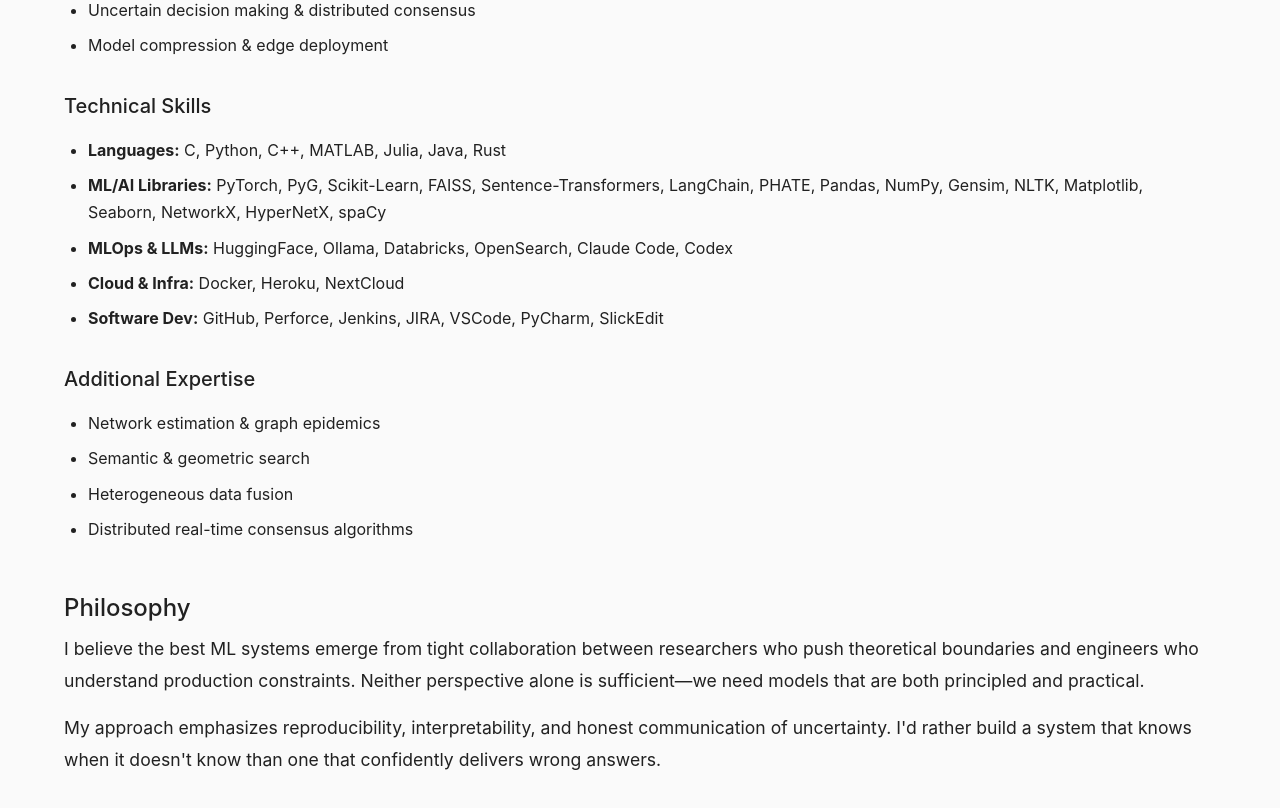
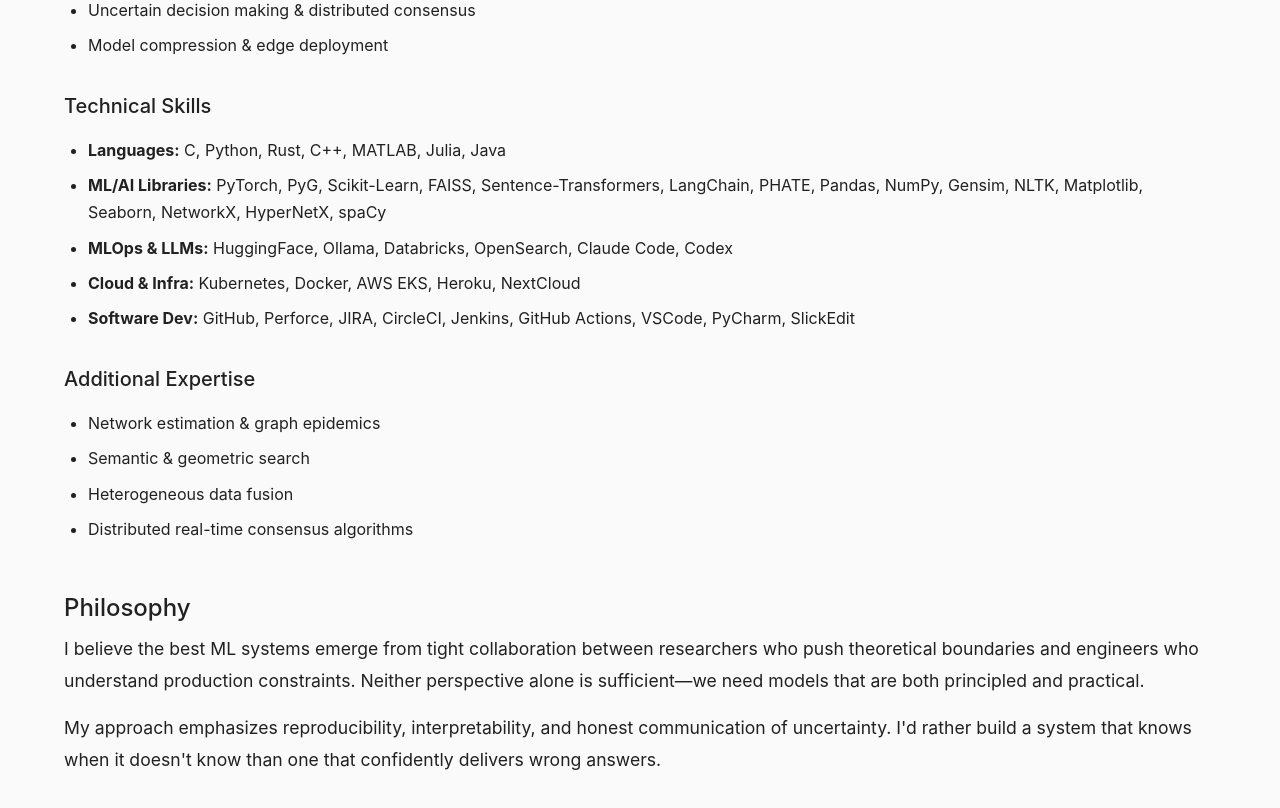
Before and after one commit to ConradHougen/conradhougen.github.io, a Next.js app: page /about in a window 1280 px wide. Shown: the part 1160-1968 px from the top of the page. Built offline with nearby package versions, Linux system fonts and the light colour scheme; what @mui/material-nextjs would draw is missing.

Commit message:
Reorder pages; Modify About page skills

```diff
--- a/src/app/about/page.tsx
+++ b/src/app/about/page.tsx
@@ -92,7 +92,7 @@
         </Typography>
         <Box component="ul" sx={{ pl: 3, '& li': { mb: 1 } }}>
           <li>
-            <Typography variant="body1"><strong>Languages:</strong> C, Python, C++, MATLAB, Julia, Java, Rust</Typography>
+            <Typography variant="body1"><strong>Languages:</strong> C, Python, Rust, C++, MATLAB, Julia, Java</Typography>
           </li>
           <li>
             <Typography variant="body1"><strong>ML/AI Libraries:</strong> PyTorch, PyG, Scikit-Learn, FAISS, Sentence-Transformers, LangChain, PHATE, Pandas, NumPy, Gensim, NLTK, Matplotlib, Seaborn, NetworkX, HyperNetX, spaCy</Typography>
@@ -101,10 +101,10 @@
             <Typography variant="body1"><strong>MLOps & LLMs:</strong> HuggingFace, Ollama, Databricks, OpenSearch, Claude Code, Codex</Typography>
           </li>
           <li>
-            <Typography variant="body1"><strong>Cloud & Infra:</strong> Docker, Heroku, NextCloud</Typography>
+            <Typography variant="body1"><strong>Cloud & Infra:</strong> Kubernetes, Docker, AWS EKS, Heroku, NextCloud</Typography>
           </li>
           <li>
-            <Typography variant="body1"><strong>Software Dev:</strong> GitHub, Perforce, Jenkins, JIRA, VSCode, PyCharm, SlickEdit</Typography>
+            <Typography variant="body1"><strong>Software Dev:</strong> GitHub, Perforce, JIRA, CircleCI, Jenkins, GitHub Actions, VSCode, PyCharm, SlickEdit</Typography>
           </li>
         </Box>
       </Box>
--- a/src/components/Navigation.tsx
+++ b/src/components/Navigation.tsx
@@ -20,8 +20,8 @@
 
 const navItems = [
   { label: 'Home', href: '/' },
+  { label: 'Career', href: '/career' },
   { label: 'About', href: '/about' },
-  { label: 'Career', href: '/career' },
   { label: 'Blog', href: '/blog' },
   { label: 'Contact', href: '/contact' },
 ];
```
